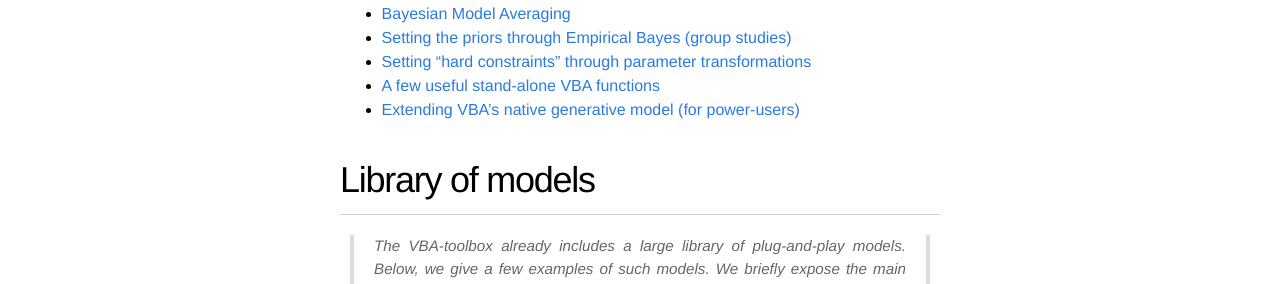
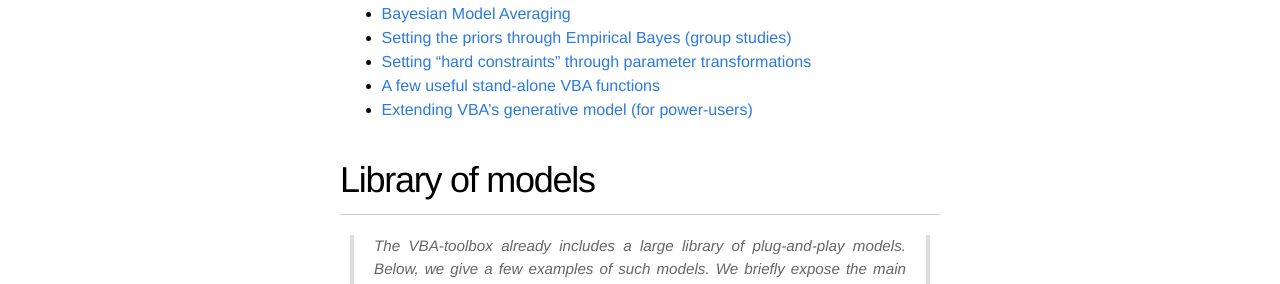
Before and after one commit to MBB-team/VBA-toolbox, a Jekyll site: the page built from _wiki/Home.md, in a window 1280 px wide. Shown: the part 1026-1310 px from the top of the page. Built offline with Jekyll 4.4.1, drawn with Linux system fonts in a browser that asks for light colours; nearby versions of some CDN libraries.

Commit message:
Update Home.md

```diff
--- a/_wiki/Home.md
+++ b/_wiki/Home.md
@@ -35,7 +35,7 @@ title: "home"
 - [Setting the priors through Empirical Bayes (group studies)](VBA-MFX)
 - [Setting "hard constraints" through parameter transformations](param-transform)
 - [A few useful stand-alone VBA functions](a-few-VBA-functions)
-- [Extending VBA's native generative model (for power-users)](generativeModels)
+- [Extending VBA's generative model (for power-users)](generativeModels)
 
 
 # Library of models
```
